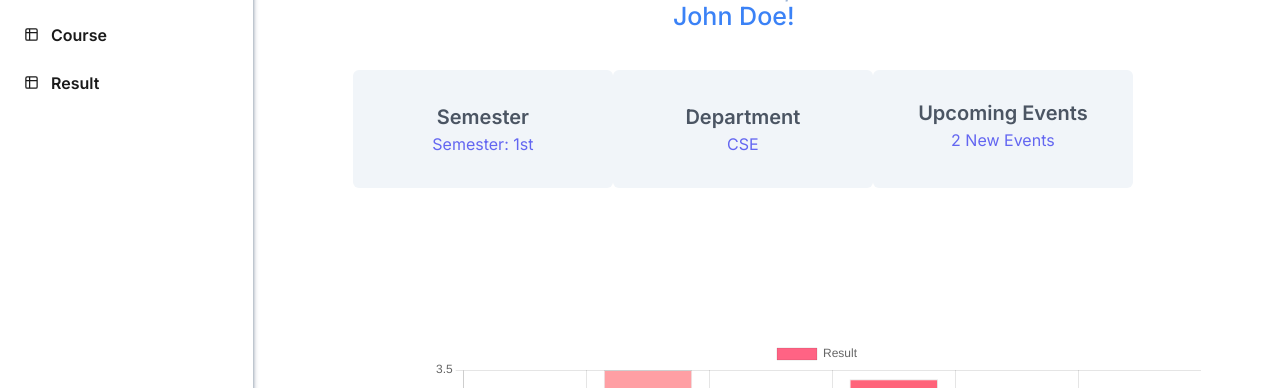
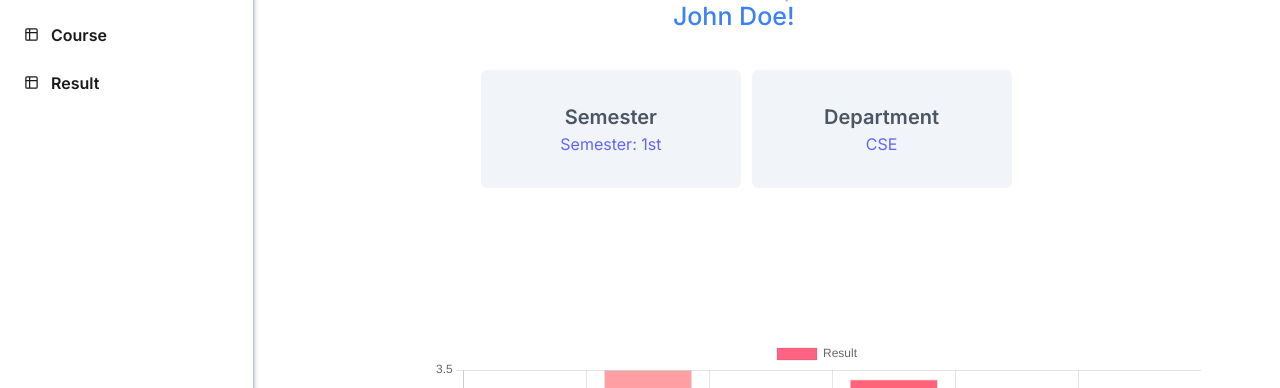
Before and after one commit to tajbirahmed/sim, a Next.js app: page /dashboard in a window 1280 px wide. Shown: the part 220-608 px from the top of the page. Built offline with nearby package versions, Linux system fonts and the light colour scheme; no server answers.

Commit message:
event delete

```diff
--- a/app/dashboard/page.tsx
+++ b/app/dashboard/page.tsx
@@ -7,16 +7,12 @@ import NavigateComp from "@/components/NavigateComp";
 const Dashboard = () => {
   return (
     <div className="w-full flex flex-col h-[94vh] overflow-y-auto no-scrollbar pt-6 ml-5">
-      <NavigateComp
-        title="Dashboard"
-        profile={true}
-        dashboard={true}
-      />
+      <NavigateComp title="Dashboard" profile={true} dashboard={true} />
       <p className="text-lg font-bold text-gray-800 self-center mr-96">
         Welcome, <span className="text-blue-500">John Doe!</span>
       </p>
 
-      <div className="grid grid-cols-3 gap-0 self-center">
+      <div className="grid grid-cols-3 gap-20 pl-52">
         {/* Semester */}
         <div className="card bg-slate-100 flex-row p-8">
           <h2 className="title">Semester</h2>
@@ -34,18 +30,12 @@ const Dashboard = () => {
         </div>
 
         {/* Upcoming Events */}
-        <div className="card bg-slate-100  p-7 ">
-          <h2 className="title ">Upcoming Events</h2>
-          <p className="text-gray-600">
-            <span className="text-indigo-500">2 New Events</span>
-          </p>
-        </div>
       </div>
       <div className="ml-40 mt-0">
         <BarChart />
       </div>
     </div>
   );
-}
+};
 
 export default Dashboard;
```
